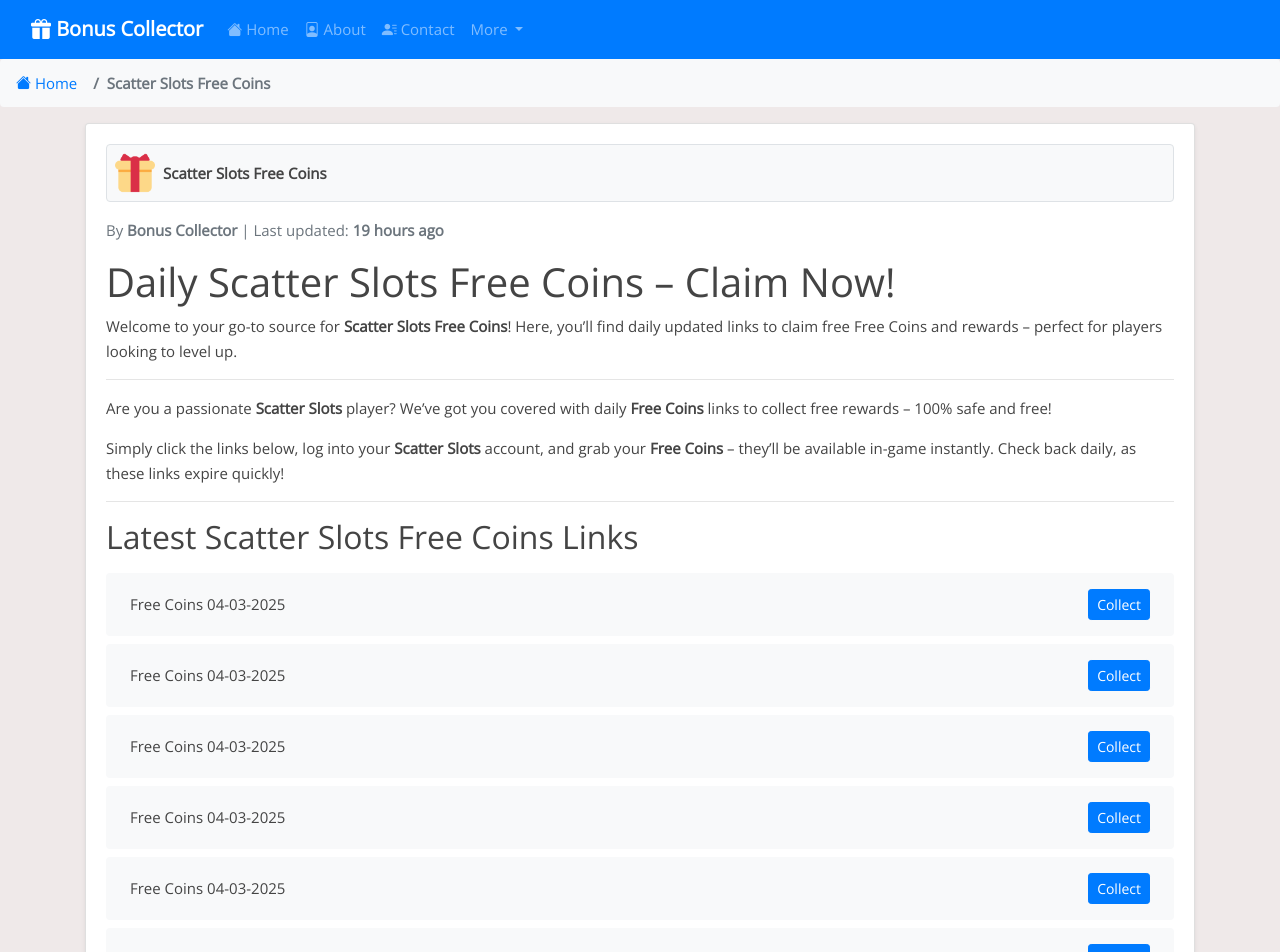
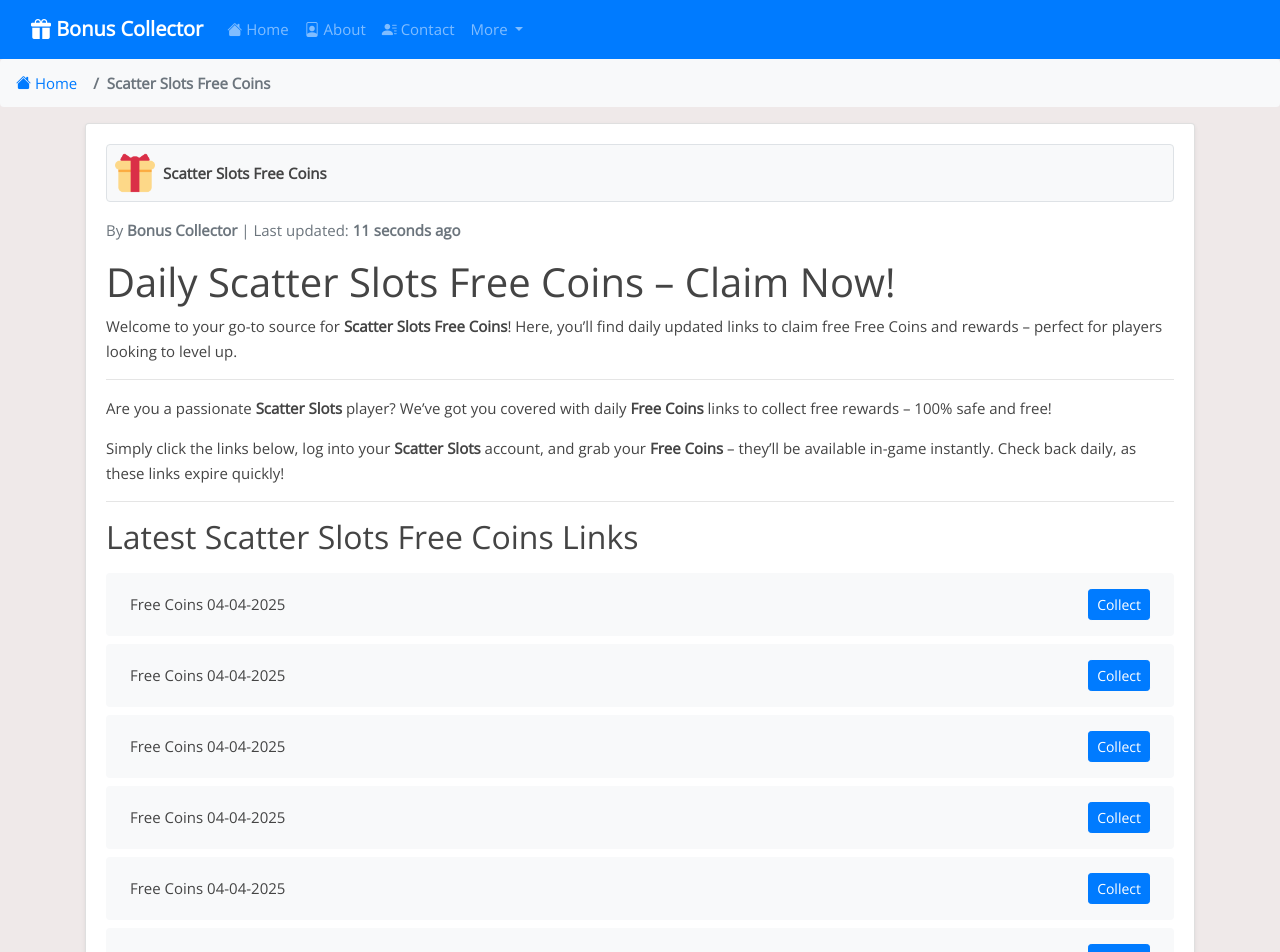
Before and after one commit to iamrohan99/bc-net, a Jekyll site: the page built from _posts/2024-08-09-scatter-slots.md, in a window 1280 px wide and 1400 px high. Shown: the top 952 px of the window. Built offline with Jekyll 4.4.1, drawn with Linux system fonts in a browser that asks for light colours; some of the changed text lies outside the part shown.

Commit message:
Update scatter-slots reward links, content, and last modified date - 2025-04-04 04:29

```diff
--- a/_data/include_files.yml
+++ b/_data/include_files.yml
@@ -59,7 +59,7 @@ zynga-poker.html:
 game-of-thrones-slots.html:
   last_modified: "2025-04-03T08:33:31Z"
 scatter-slots.html:
-  last_modified: "2025-04-03T08:33:01Z"
+  last_modified: "2025-04-04T04:29:05Z"
 8-ball-pool.html:
   last_modified: "2025-04-03T10:27:17Z"
 travel-town.html:
--- a/_includes/scatter-slots.html
+++ b/_includes/scatter-slots.html
@@ -1,4 +1,28 @@
 <ul class="list-group mt-3 mb-4">
+  <li class="list-group-item d-flex justify-content-between align-items-center">
+    <span>Free Coins 04-04-2025</span>
+    <a href="https://tinyurl.com/yhazde4e" class="btn btn-primary btn-sm">Collect</a>
+  </li>
+  <li class="list-group-item d-flex justify-content-between align-items-center">
+    <span>Free Coins 04-04-2025</span>
+    <a href="https://tinyurl.com/y6mc8ukx" class="btn btn-primary btn-sm">Collect</a>
+  </li>
+  <li class="list-group-item d-flex justify-content-between align-items-center">
+    <span>Free Coins 04-04-2025</span>
+    <a href="https://tinyurl.com/4u57uykz" class="btn btn-primary btn-sm">Collect</a>
+  </li>
+  <li class="list-group-item d-flex justify-content-between align-items-center">
+    <span>Free Coins 04-04-2025</span>
+    <a href="https://tinyurl.com/4puhpn4w" class="btn btn-primary btn-sm">Collect</a>
+  </li>
+  <li class="list-group-item d-flex justify-content-between align-items-center">
+    <span>Free Coins 04-04-2025</span>
+    <a href="https://tinyurl.com/bdh7mv7c" class="btn btn-primary btn-sm">Collect</a>
+  </li>
+  <li class="list-group-item d-flex justify-content-between align-items-center">
+    <span>Free Coins 04-04-2025</span>
+    <a href="https://tinyurl.com/4nk2rw9d" class="btn btn-primary btn-sm">Collect</a>
+  </li>
   <li class="list-group-item d-flex justify-content-between align-items-center">
     <span>Free Coins 04-03-2025</span>
     <a href="https://tinyurl.com/bdfk4df9" class="btn btn-primary btn-sm">Collect</a>
@@ -375,28 +399,4 @@
     <span>Free Coins 03-19-2025</span>
     <a href="https://tinyurl.com/mu73yt3p" class="btn btn-primary btn-sm">Collect</a>
   </li>
-  <li class="list-group-item d-flex justify-content-between align-items-center">
-    <span>Free Coins 03-19-2025</span>
-    <a href="https://tinyurl.com/4rnx5sxc" class="btn btn-primary btn-sm">Collect</a>
-  </li>
-  <li class="list-group-item d-flex justify-content-between align-items-center">
-    <span>Free Coins 03-18-2025</span>
-    <a href="https://tinyurl.com/2x4caxky" class="btn btn-primary btn-sm">Collect</a>
-  </li>
-  <li class="list-group-item d-flex justify-content-between align-items-center">
-    <span>Free Coins 03-18-2025</span>
-    <a href="https://tinyurl.com/mss28j46" class="btn btn-primary btn-sm">Collect</a>
-  </li>
-  <li class="list-group-item d-flex justify-content-between align-items-center">
-    <span>Free Coins 03-18-2025</span>
-    <a href="https://tinyurl.com/4dxwsuzm" class="btn btn-primary btn-sm">Collect</a>
-  </li>
-  <li class="list-group-item d-flex justify-content-between align-items-center">
-    <span>Free Coins 03-18-2025</span>
-    <a href="https://tinyurl.com/2wntzxkr" class="btn btn-primary btn-sm">Collect</a>
-  </li>
-  <li class="list-group-item d-flex justify-content-between align-items-center">
-    <span>Free Coins 03-18-2025</span>
-    <a href="https://tinyurl.com/3hah563h" class="btn btn-primary btn-sm">Collect</a>
-  </li>
 </ul>
```
Also changed, not shown: links-json/scatter-slots.json (+24 -24 lines).
